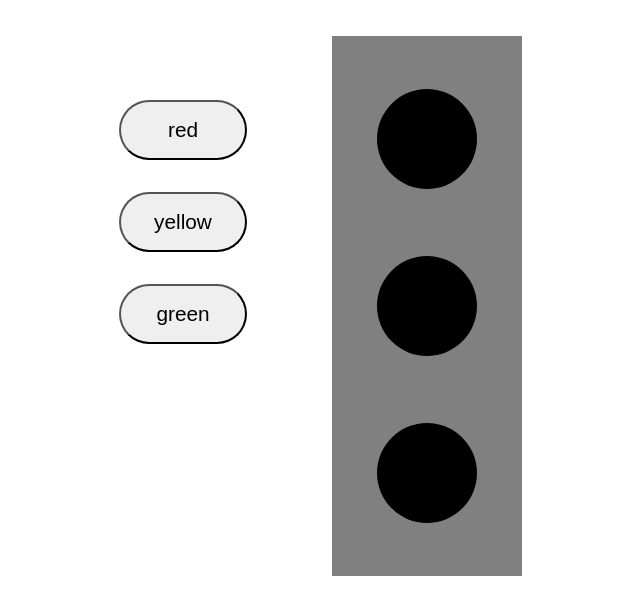
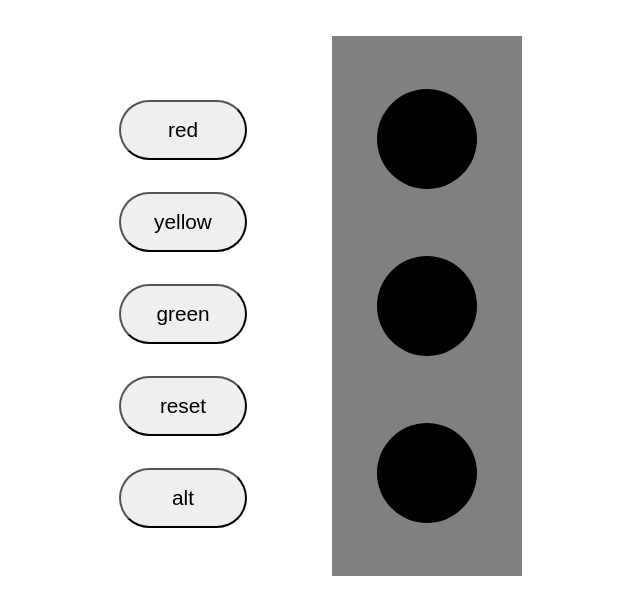
Before and after one commit to manish-bhandari2208/traffic-light, a plain HTML site: page index.html in a window 1280 px wide. Shown: the whole page, without its empty margins (457-1097 px from the left). Drawn offline with Linux system fonts and the light colour scheme.

Commit message:
Update index.html

```diff
--- a/index.html
+++ b/index.html
@@ -14,8 +14,8 @@
             <button id="stop" class="stop">red</button>
             <button id="wait" class="wait">yellow</button>
             <button id="go" class="go">green</button>
-            <!-- <button id="reset" class="reset">reset</button>
-            <button id=" alternate" class="alternate">alt</button> -->
+            <button id="reset" class="reset">reset</button>
+            <button id=" alternate" class="alternate">alt</button>
 
             <div class="box">
                 <div id="red" class="bulb1"></div>
@@ -26,7 +26,7 @@
         </div>
         </div>
     </div>
-    <script type="javascript" src="function.js"></script>
+
 
 </body>
 </html>
```
